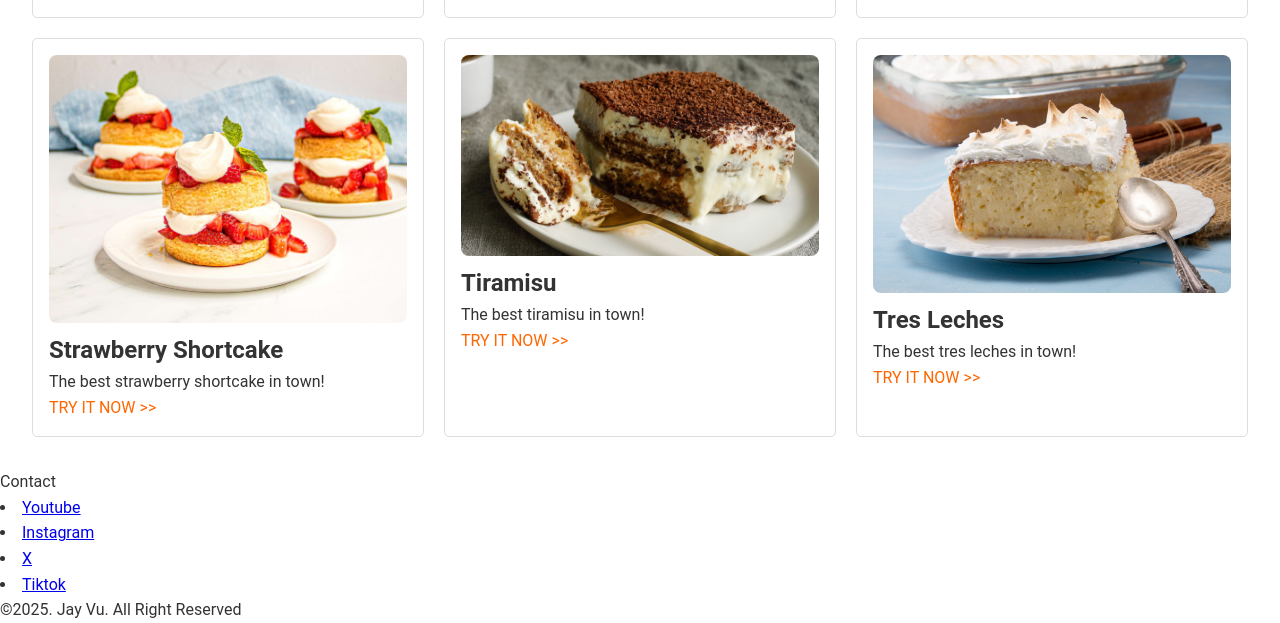
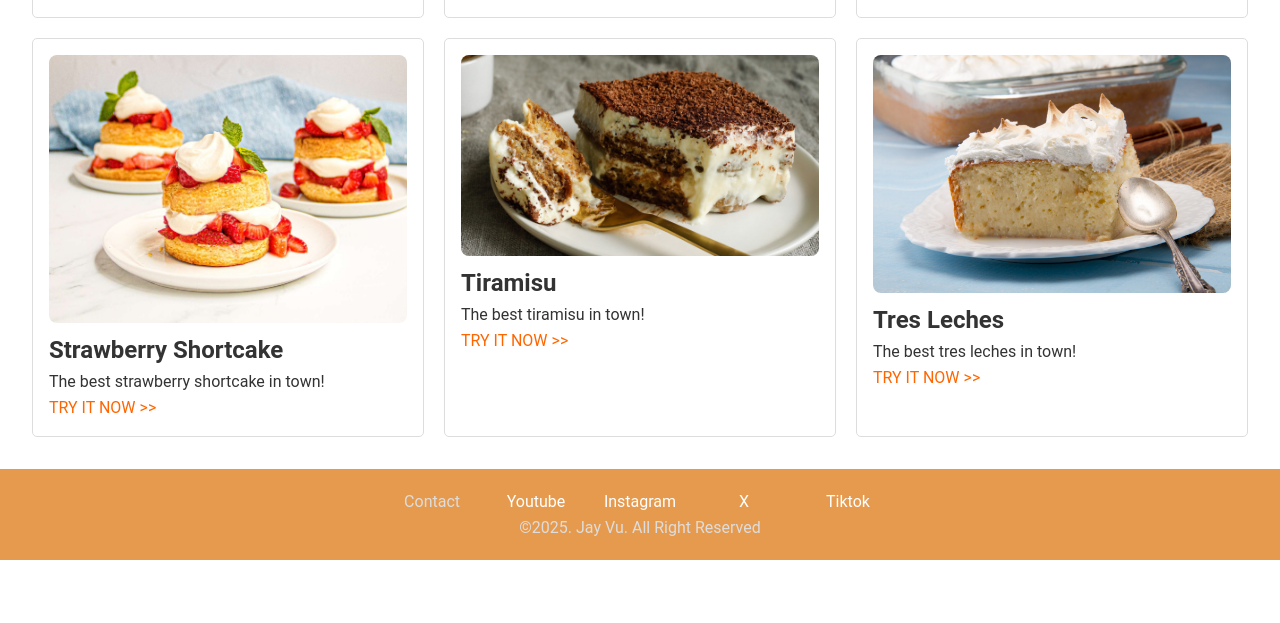
Before and after one commit to jayvu2009/Assignment-2, a plain HTML site: page index.html in a window 1280 px wide. Shown: the part 857-1480 px from the top of the page. After the commit the page ends 1437 px from the top, so only its background shows below. Drawn offline with Linux system fonts and the light colour scheme.

Commit message:
footer part

```diff
--- a/css/style.css
+++ b/css/style.css
@@ -111,3 +111,22 @@ header {
 .read-more:hover {
     text-decoration: underline;
 }
+
+footer {
+    background-color: #e69a4e;
+    color: #DDD;
+    text-align: center;
+    padding: 20px;
+    margin-bottom: 20px;
+    bottom: 0;
+}
+
+#contact p, #contact li {
+    display: inline-block;
+    width: 100px;
+}
+
+#contact li a {
+    color: white;
+    text-decoration: none;
+}
```
